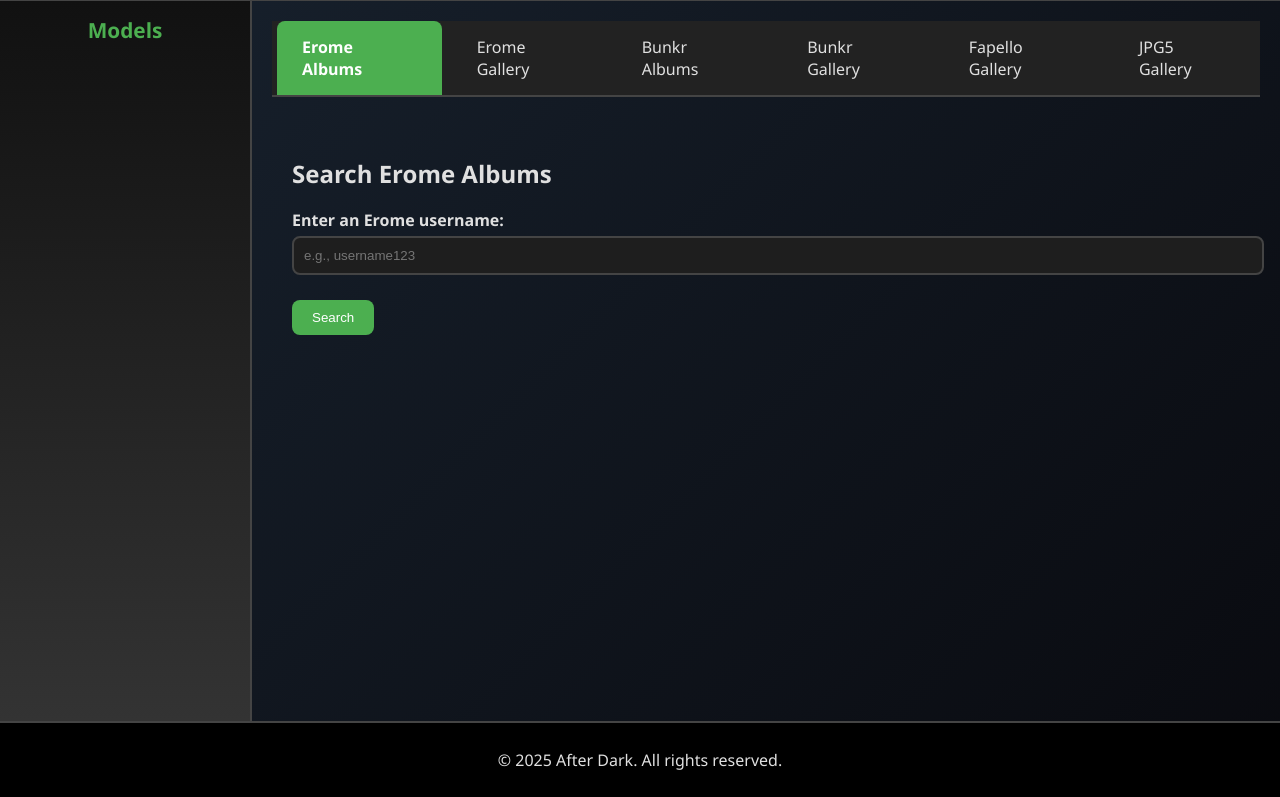
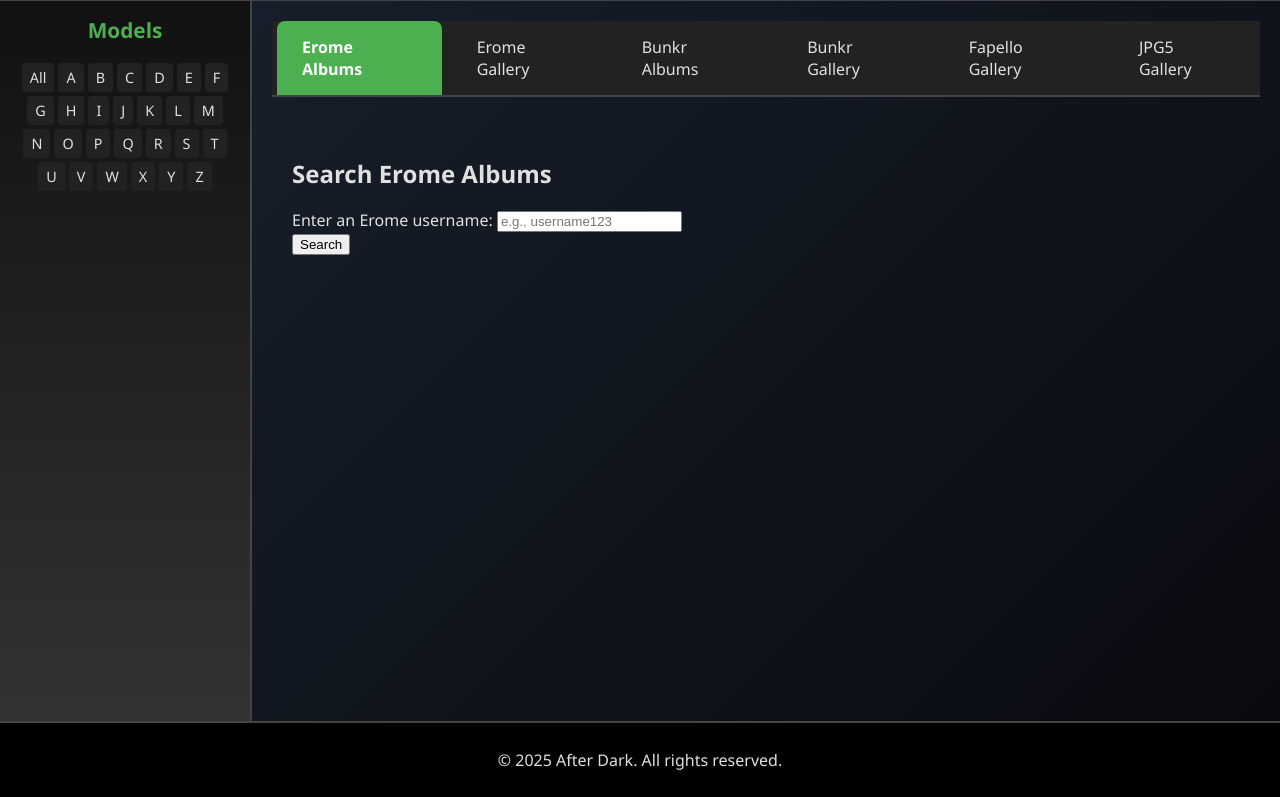
Before and after one commit to Baal875/afterdark, a FastAPI app: page / in a window 1280 px wide. Shown: the part 463-1260 px from the top of the page. Run offline with FastAPI, Linux system fonts and the light colour scheme; some libraries are stand-ins or nearby versions.

Commit message:
Update ok.html

```diff
--- a/templates/ok.html
+++ b/templates/ok.html
@@ -57,31 +57,51 @@
       text-align: center;
       color: #4CAF50;
     }
-    .model-list {
-      list-style: none;
-      padding: 0;
-      margin: 0;
+    /* Alphabetical Filter Styles */
+    .alphabet-filter {
+      display: flex;
+      flex-wrap: wrap;
+      justify-content: center;
+      margin-bottom: 10px;
     }
-    .model-list li {
-      padding: 8px 10px;
-      margin: 5px 0;
+    .alphabet-letter {
+      margin: 2px;
+      padding: 5px 8px;
+      background: #222;
+      border-radius: 4px;
+      cursor: pointer;
+      transition: background 0.3s;
+      font-size: 0.9rem;
+    }
+    .alphabet-letter:hover {
+      background: #333;
+    }
+    .alphabet-letter.active {
+      background: #4CAF50;
+      color: #fff;
+    }
+    /* Models Sidebar Grid (kept for reference or other uses) */
+    #model-category {
+      display: none; /* hidden since we now use the full section view */
+    }
+    .model-item {
       background: #222;
       border-radius: 6px;
       cursor: pointer;
+      padding: 5px;
+      text-align: center;
       transition: background 0.3s;
-      display: flex;
-      align-items: center;
     }
-    .model-list li:hover {
+    .model-item:hover {
       background: #4CAF50;
       color: #fff;
     }
-    .model-list li img {
-      width: 40px;
-      height: 40px;
+    .model-item img {
+      width: 100%;
+      height: 60px;
       object-fit: cover;
       border-radius: 4px;
-      margin-right: 10px;
+      margin-bottom: 4px;
     }
     /* Right Main Content */
     .main-content {
@@ -122,45 +142,14 @@
     .tab-content.active {
       display: block;
     }
-    /* Container for Model Gallery (replaces the model gallery tab) */
+    /* Model Gallery Container (for single model view) */
     #model-gallery-container {
       display: none;
     }
-    .input-group {
-      margin: 15px 0;
+    /* New: Letter Model Container (for grid view of models in a letter category) */
+    #letter-model-container {
+      display: none;
     }
-    .input-group label {
-      display: block;
-      margin-bottom: 5px;
-      font-weight: bold;
-    }
-    .input-group input {
-      width: 100%;
-      padding: 10px;
-      border: 2px solid #444;
-      border-radius: 8px;
-      background: #1e1e1e;
-      color: #fff;
-    }
-    .btn {
-      padding: 10px 20px;
-      background: #4CAF50;
-      border: none;
-      border-radius: 8px;
-      color: #fff;
-      cursor: pointer;
-      transition: background 0.3s;
-      margin-top: 10px;
-    }
-    .btn:hover {
-      background: #45a049;
-    }
-    /* Download Button */
-    #download-selected {
-      display: none;
-      margin-bottom: 10px;
-    }
-    /* Grid for displaying images */
     .grid {
       display: grid;
       grid-template-columns: repeat(auto-fill, minmax(220px, 1fr));
@@ -186,12 +175,10 @@
     .grid-item img.selected {
       box-shadow: 0 0 0 4px #4CAF50;
     }
-    /* Footer */
-    footer {
-      text-align: center;
-      padding: 10px;
-      background: #000;
-      border-top: 2px solid #444;
+    /* Download Button */
+    #download-selected {
+      display: none;
+      margin-bottom: 10px;
     }
     /* Debug Log (hidden by default) */
     #debug-log {
@@ -205,6 +192,13 @@
       font-family: monospace;
       display: none;
       margin-top: 20px;
+    }
+    /* Footer */
+    footer {
+      text-align: center;
+      padding: 10px;
+      background: #000;
+      border-top: 2px solid #444;
     }
     /* Responsive Adjustments */
     @media (max-width: 768px) {
@@ -227,17 +221,18 @@
   </header>
 
   <div class="layout">
-    <!-- Left Sidebar: Model Categories -->
+    <!-- Left Sidebar: Models & Alphabet Filter -->
     <div class="sidebar-models">
       <h2>Models</h2>
-      <ul id="model-category" class="model-list">
-        <!-- Model names and thumbnails will be added here dynamically -->
-      </ul>
+      <!-- Alphabetical Filter -->
+      <div id="alphabet-filter" class="alphabet-filter"></div>
+      <!-- (Optional) You can keep a hidden sidebar grid if needed -->
+      <div id="model-category"></div>
     </div>
 
     <!-- Right Main Content -->
     <div class="main-content">
-      <!-- Download Selected Button (global for galleries) -->
+      <!-- Download Selected Button -->
       <button id="download-selected" class="btn" onclick="downloadSelectedImages()">Download Selected</button>
 
       <!-- Tabs -->
@@ -251,7 +246,6 @@
       </div>
 
       <!-- Content Sections -->
-      <!-- Erome Albums Tab -->
       <div id="erome-albums" class="tab-content active">
         <h2>Search Erome Albums</h2>
         <div class="input-group">
@@ -262,7 +256,6 @@
         <div id="erome-albums-results" style="margin-top:20px;"></div>
       </div>
 
-      <!-- Erome Gallery Tab -->
       <div id="erome-gallery" class="tab-content">
         <h2>Erome Image Gallery</h2>
         <div class="input-group">
@@ -273,7 +266,6 @@
         <div id="erome-gallery-results" style="margin-top:20px;" class="grid"></div>
       </div>
 
-      <!-- Bunkr Albums Tab -->
       <div id="bunkr-albums" class="tab-content">
         <h2>Bunkr Links Finder</h2>
         <div class="input-group">
@@ -284,7 +276,6 @@
         <div id="bunkr-albums-results" style="margin-top:20px;"></div>
       </div>
 
-      <!-- Bunkr Gallery Tab -->
       <div id="bunkr-gallery" class="tab-content">
         <h2>Bunkr Image Gallery</h2>
         <div class="input-group">
@@ -295,7 +286,6 @@
         <div id="bunkr-gallery-results" style="margin-top:20px;" class="grid"></div>
       </div>
 
-      <!-- Fapello Gallery Tab -->
       <div id="fapello-gallery" class="tab-content">
         <h2>Fapello Image Gallery</h2>
         <div class="input-group">
@@ -307,7 +297,6 @@
         <div id="fapello-gallery-videos" style="margin-top:20px;"></div>
       </div>
 
-      <!-- JPG5 Gallery Tab -->
       <div id="jpg5-gallery" class="tab-content">
         <h2>JPG5 Image Gallery</h2>
         <div class="input-group">
@@ -318,10 +307,12 @@
         <div id="jpg5-gallery-results" style="margin-top:20px;" class="grid"></div>
       </div>
 
-      <!-- Model Gallery Container (hidden by default) -->
+      <!-- Container for Single Model Gallery -->
       <div id="model-gallery-container"></div>
+      <!-- Container for Letter Models (grid view of models starting with a letter) -->
+      <div id="letter-model-container"></div>
 
-      <!-- Debug Log (hidden by default) -->
+      <!-- Debug Log -->
       <div id="debug-log"></div>
     </div>
   </div>
@@ -343,13 +334,13 @@
     // Structure: { username: [imageURL1, imageURL2, ...] }
     let modelGalleries = {};
 
-    // On page load, attempt to load saved model galleries from localStorage
+    // On page load, load saved model galleries and render the alphabetical filter.
     window.onload = function() {
       const savedGalleries = localStorage.getItem('modelGalleries');
       if (savedGalleries) {
         modelGalleries = JSON.parse(savedGalleries);
-        updateModelSidebar();
       }
+      renderAlphabetFilter();
     };
 
     // Utility: Append a debug message
@@ -370,9 +361,9 @@
     const contents = document.querySelectorAll('.tab-content');
     tabs.forEach(tab => {
       tab.addEventListener('click', () => {
-        // Hide the model gallery container if visible
+        // Show tabs and tab content; hide letter model container if open.
+        document.getElementById("letter-model-container").style.display = "none";
         document.getElementById("model-gallery-container").style.display = "none";
-        // Show the tabs and tab content
         document.querySelector('.tabs').style.display = "flex";
         contents.forEach(c => c.classList.remove('active'));
         tabs.forEach(t => t.classList.remove('active'));
@@ -382,7 +373,7 @@
       });
     });
 
-    // Function to clear current selection and hide download button
+    // Clear current selection and hide download button
     function clearSelection() {
       selectedImages.clear();
       lastClickedIndex = null;
@@ -390,7 +381,7 @@
       document.getElementById("download-selected").style.display = "none";
     }
 
-    // Function to attach selection event listeners to all images in a given container
+    // Attach image selection listeners to images in a container
     function attachImageSelection(container) {
       currentGridImages = Array.from(container.querySelectorAll('.selectable-image'));
       currentGridImages.forEach((img, index) => {
@@ -417,7 +408,7 @@
       });
     }
 
-    // Function to download selected images as a ZIP file using JSZip and FileSaver
+    // Download selected images as a ZIP file
     async function downloadSelectedImages() {
       if (selectedImages.size === 0) return;
       const zip = new JSZip();
@@ -438,7 +429,6 @@
     }
 
     // --- UI Event Functions calling FastAPI endpoints ---
-
     async function searchEromeAlbums() {
       const username = document.getElementById("erome-albums-input").value.trim();
       const resultsDiv = document.getElementById("erome-albums-results");
@@ -476,9 +466,8 @@
           });
           resultsDiv.innerHTML = html;
           attachImageSelection(resultsDiv);
-          // Save model gallery in global object and update sidebar
+          // Save model gallery in global object and update storage
           modelGalleries[username] = data.images;
-          updateModelSidebar();
           saveModelGalleries();
         } else {
           resultsDiv.innerHTML = `<p>No images found for <strong>${username}</strong>.</p>`;
@@ -526,7 +515,6 @@
           resultsDiv.innerHTML = html;
           attachImageSelection(resultsDiv);
           modelGalleries[username] = data.images;
-          updateModelSidebar();
           saveModelGalleries();
         } else {
           resultsDiv.innerHTML = `<p>No images found for <strong>${username}</strong>.</p>`;
@@ -590,43 +578,83 @@
       }
     }
 
-    // Function to update the model sidebar with thumbnails and model names.
-    // When a model is clicked, the model gallery container is populated and shown.
-    function updateModelSidebar() {
-      const sidebar = document.getElementById("model-category");
-      sidebar.innerHTML = "";
-      // Get sorted model names
-      const models = Object.keys(modelGalleries).sort((a, b) => a.localeCompare(b));
-      models.forEach(model => {
-        // Use the first image as the thumbnail
-        const thumbnail = modelGalleries[model][0] || '';
-        const li = document.createElement("li");
-        li.innerHTML = `<img src="${thumbnail}" alt="${model} Thumbnail"><span>${model}</span>`;
-        li.addEventListener("click", () => {
-          // Hide the tabs and current tab content
+    // --- Alphabetical Filter & Letter Models View ---
+
+    // Render the alphabetical filter in the sidebar.
+    function renderAlphabetFilter() {
+      const container = document.getElementById("alphabet-filter");
+      const letters = ["All","A","B","C","D","E","F","G","H","I","J","K","L","M","N","O","P","Q","R","S","T","U","V","W","X","Y","Z"];
+      container.innerHTML = "";
+      letters.forEach(letter => {
+        const span = document.createElement("span");
+        span.textContent = letter;
+        span.classList.add("alphabet-letter");
+        span.addEventListener("click", () => {
+          openLetterModels(letter);
+        });
+        container.appendChild(span);
+      });
+    }
+
+    // Open a full section with grid view of models whose names start with the given letter.
+    function openLetterModels(letter) {
+      // Hide tabs and other sections
       document.querySelector('.tabs').style.display = "none";
       contents.forEach(c => c.style.display = "none");
-          // Show the model gallery container and populate it
+      document.getElementById("model-gallery-container").style.display = "none";
+
+      const container = document.getElementById("letter-model-container");
+      container.style.display = "block";
+      let html = `<button class="btn" onclick="backToTabs()">Back</button>`;
+      html += `<h2>Models starting with "${letter}"</h2>`;
+      html += `<div class="grid">`;
+
+      // Get models sorted alphabetically from our stored galleries.
+      const models = Object.keys(modelGalleries).sort((a, b) => a.localeCompare(b));
+      const filteredModels = letter === "All" ? models : models.filter(m => m.charAt(0).toUpperCase() === letter);
+      if (filteredModels.length === 0) {
+        html += `<p>No models found starting with "${letter}".</p>`;
+      } else {
+        filteredModels.forEach(model => {
+          const thumbnail = modelGalleries[model][0] || '';
+          html += `<div class="grid-item" onclick="openModelGallery('${model}')">
+                    <img src="${thumbnail}" alt="${model} Thumbnail">
+                    <div>${model}</div>
+                   </div>`;
+        });
+      }
+      html += `</div>`;
+      container.innerHTML = html;
+    }
+
+    // Open the selected model's gallery (from letter grid view)
+    function openModelGallery(model) {
+      // Hide the letter model container and tabs.
+      document.getElementById("letter-model-container").style.display = "none";
+      document.querySelector('.tabs').style.display = "none";
+      contents.forEach(c => c.style.display = "none");
+
+      // Show the model gallery container and populate it with the model's images.
       const container = document.getElementById("model-gallery-container");
       container.style.display = "block";
       let html = `<button class="btn" onclick="backToTabs()">Back</button>`;
+      html += `<h2>${model}'s Gallery</h2>`;
       html += `<div class="grid">`;
       modelGalleries[model].forEach(url => {
-            html += `<div class="grid-item"><img src="${url}" data-url="${url}" class="selectable-image" alt="${model} Image"></div>`;
+        html += `<div class="grid-item">
+                   <img src="${url}" data-url="${url}" class="selectable-image" alt="${model} Image">
+                 </div>`;
       });
       html += `</div>`;
       container.innerHTML = html;
       attachImageSelection(container);
-        });
-        sidebar.appendChild(li);
-      });
     }
 
-    // Function to return to the tabs view from the model gallery container
+    // Return to tabs view from any full-screen model section.
     function backToTabs() {
+      document.getElementById("letter-model-container").style.display = "none";
       document.getElementById("model-gallery-container").style.display = "none";
       document.querySelector('.tabs').style.display = "flex";
-      // Restore display for active tab content
       contents.forEach(c => c.style.display = "");
     }
   </script>
```
Lines whose indentation alone changed are shown as unchanged.
